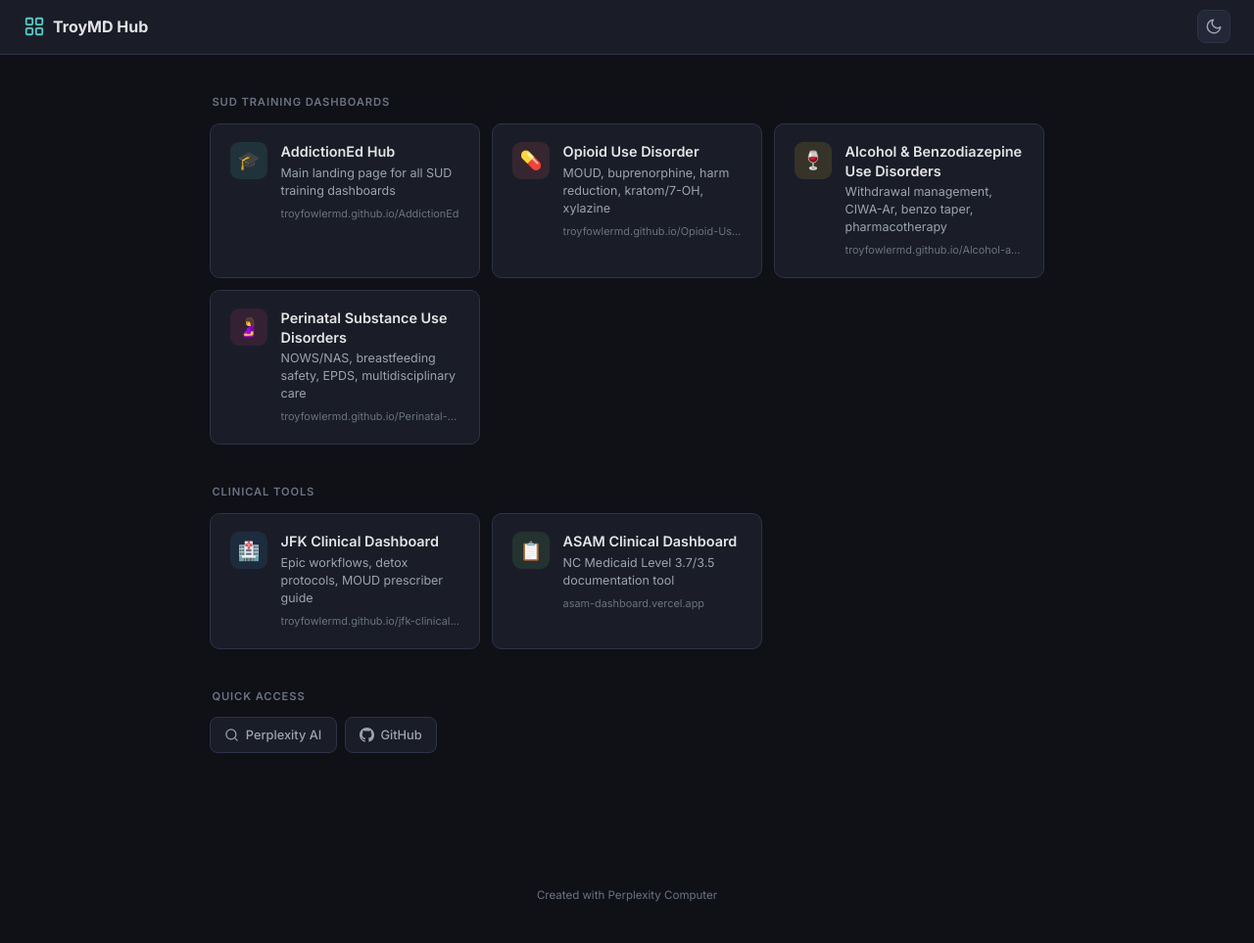
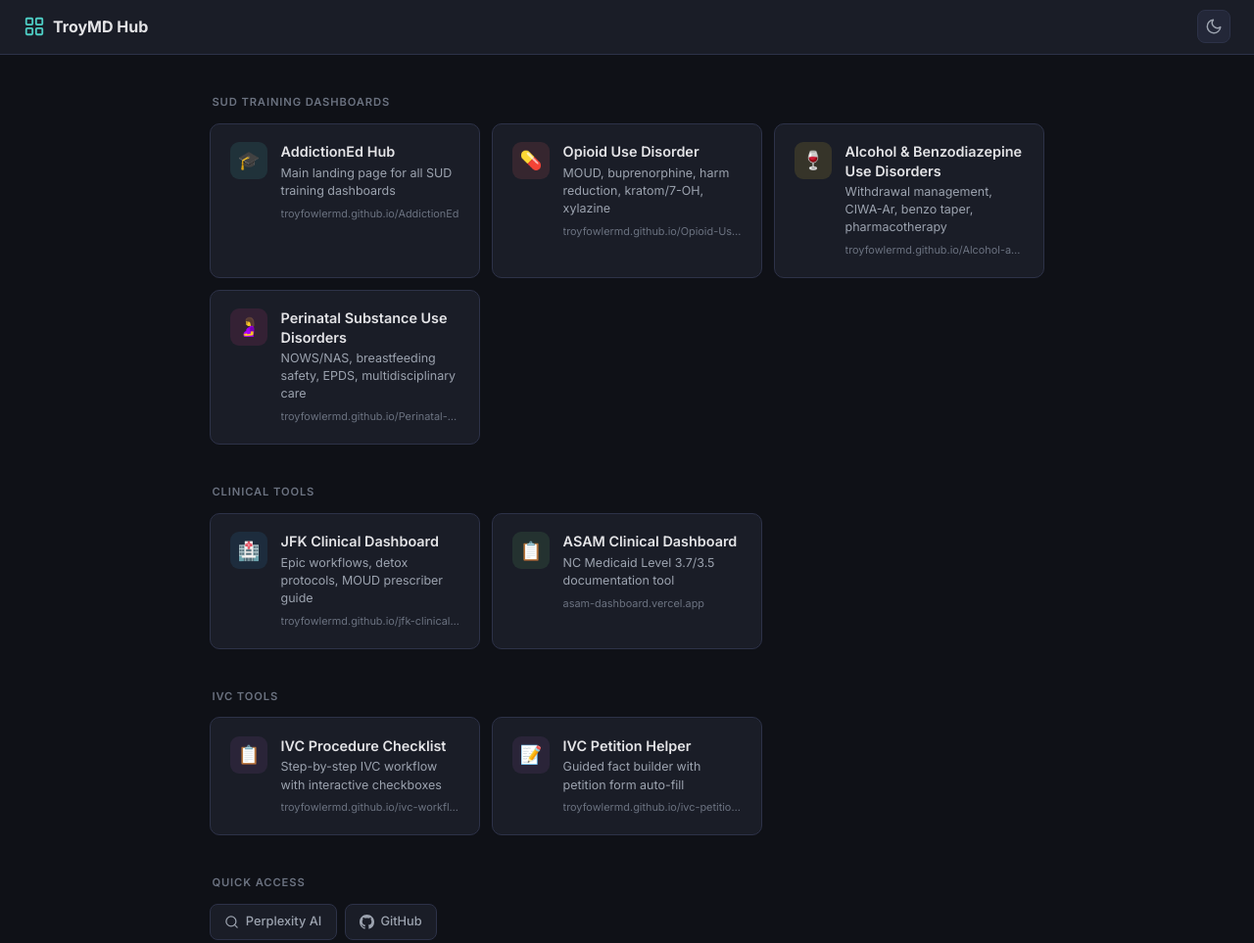
Before and after one commit to TroyFowlerMD/my-dashboard, a plain HTML site: page index.html in a window 1280 px wide. Shown: the top 963 px of the page at 98% size. Before the commit the page ends 940 px from the top, so only its background shows below. Drawn offline with Linux system fonts and the light colour scheme.

Commit message:
Add IVC Tools section with workflow checklist and petition helper links

```diff
--- a/index.html
+++ b/index.html
@@ -261,6 +261,27 @@
     </a>
   </div>
 
+  <!-- IVC Tools -->
+  <div class="section-label">IVC Tools</div>
+  <div class="card-grid">
+    <a class="card" data-color="violet" href="https://troyfowlermd.github.io/ivc-workflow/" target="_blank" rel="noopener">
+      <div class="card-icon">📋</div>
+      <div class="card-body">
+        <div class="card-title">IVC Procedure Checklist</div>
+        <div class="card-desc">Step-by-step IVC workflow with interactive checkboxes</div>
+        <div class="card-url">troyfowlermd.github.io/ivc-workflow</div>
+      </div>
+    </a>
+    <a class="card" data-color="violet" href="https://troyfowlermd.github.io/ivc-petition-helper/" target="_blank" rel="noopener">
+      <div class="card-icon">📝</div>
+      <div class="card-body">
+        <div class="card-title">IVC Petition Helper</div>
+        <div class="card-desc">Guided fact builder with petition form auto-fill</div>
+        <div class="card-url">troyfowlermd.github.io/ivc-petition-helper</div>
+      </div>
+    </a>
+  </div>
+
   <!-- Quick Access -->
   <div class="section-label">Quick Access</div>
   <div class="quick-links">
```
